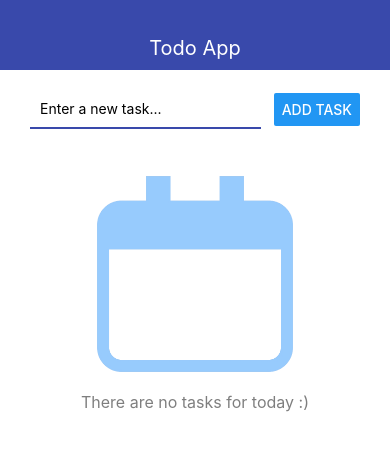
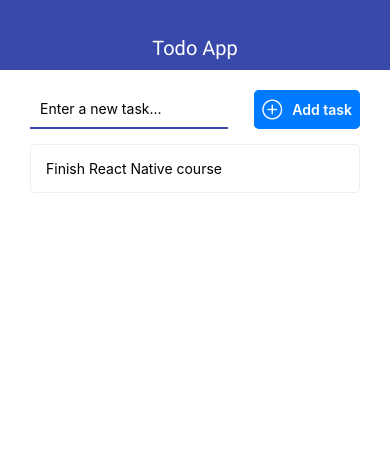
Before and after one commit to AlexanderK27/practice--react-native-todo, a React Native app: screen / in a window 390 px wide. Shown: the top 450 px of the page. Built offline with nearby package versions, Linux system fonts and the light colour scheme.

Commit message:
Add fonts and icons

```diff
--- a/App.js
+++ b/App.js
@@ -1,12 +1,35 @@
 import React, { useState } from 'react';
 import { StyleSheet, View, Alert } from 'react-native';
+import * as Font from 'expo-font'
+import { AppLoading } from 'expo'
+
 import { Navbar } from './src/components/Navbar';
 import { MainScreen } from './src/screens/MainScreen';
 import { TodoScreen } from './src/screens/TodoScreen';
 
+async function loadApplication() {
+    await Font.loadAsync({
+        'roboto-regular': require('./assets/fonts/Roboto-Regular.ttf'),
+        'roboto-bold': require('./assets/fonts/Roboto-Bold.ttf')
+    })
+}
+
 export default function App() {
+    const [isReady, setIsReady] = useState(false)
     const [todoId, setTodoId] = useState(null)
-    const [todos, setTodos] = useState([])
+    const [todos, setTodos] = useState([
+        {id: '24235', title: 'Finish React Native course'}
+    ])
+
+    if(!isReady) {
+        return (
+            <AppLoading
+                startAsync={loadApplication}
+                onError={err => console.log(err)}
+                onFinish={() => setIsReady(true)}
+            />
+        )
+    }
 
     const addTodo = (title) => {
         setTodos(prev => [
--- a/package.json
+++ b/package.json
@@ -8,7 +8,9 @@
     "eject": "expo eject"
   },
   "dependencies": {
+    "@expo/vector-icons": "^10.2.0",
     "expo": "~37.0.3",
+    "expo-font": "^8.1.1",
     "react": "~16.9.0",
     "react-dom": "~16.9.0",
     "react-native": "https://github.com/expo/react-native/archive/sdk-37.0.1.tar.gz",
--- a/src/components/AddTodo.js
+++ b/src/components/AddTodo.js
@@ -1,5 +1,6 @@
 import React, { useState } from 'react'
 import {View, TextInput, Button, StyleSheet, Alert} from 'react-native'
+import { AntDesign } from '@expo/vector-icons';
 import { THEME } from '../theme'
 
 export const AddTodo = ({onSubmit}) => {
@@ -24,7 +25,9 @@ export const AddTodo = ({onSubmit}) => {
                 autoCorrect={false}
                 autoCapitalize='none'
             />
-            <Button title="Add task" onPress={pressHandler}/>
+            <AntDesign.Button name="pluscircleo" onPress={pressHandler}>
+                Add task
+            </AntDesign.Button>
         </View>
     )
 }
@@ -37,7 +40,7 @@ const styles = StyleSheet.create({
         marginBottom: 15
     },
     input: {
-        width: '70%',
+        width: '60%',
         padding: 10,
         borderStyle: 'solid',
         borderBottomWidth: 2,
--- a/src/components/EditModal.js
+++ b/src/components/EditModal.js
@@ -1,6 +1,7 @@
 import React, { useState } from 'react'
-import { View, Modal, TextInput, Button, StyleSheet, Alert } from 'react-native'
+import { View, Modal, TextInput, StyleSheet, Alert } from 'react-native'
 import { THEME } from '../theme'
+import { AppButton } from '../components/ui/AppButton'
 
 export const EditModal = ({ visible, onCancel, value, onSave }) => {
     const [title, setTitle] = useState(value)
@@ -26,16 +27,12 @@ export const EditModal = ({ visible, onCancel, value, onSave }) => {
                     maxLength={64}
                 />
                 <View style={styles.buttons}>
-                    <Button
-                        title="Cancel"
-                        onPress={onCancel}
-                        color={THEME.GREY_COLOR}
-                    />
-                    <Button
-                        title="Save changes"
-                        onPress={saveHandler}
-                        color={THEME.DANGER_COLOR}
-                    />
+                    <AppButton onPress={onCancel} color={THEME.DANGER_COLOR}>
+                        Cancel
+                    </AppButton>
+                    <AppButton onPress={saveHandler}>
+                        Save changes
+                    </AppButton>
                 </View>
             </View>
         </Modal>
--- a/src/components/Navbar.js
+++ b/src/components/Navbar.js
@@ -1,11 +1,13 @@
 import React from 'react'
-import {View, Text, StyleSheet} from 'react-native'
+import {View, StyleSheet} from 'react-native'
+
 import { THEME } from '../theme'
+import { AppText } from '../components/ui/AppText'
 
 export const Navbar = ({ title }) => {
     return (
         <View style={styles.navbar}>
-            <Text style={styles.text}>{title}</Text>
+            <AppText style={styles.text}>{title}</AppText>
         </View>
     )
 }
--- /dev/null
+++ b/src/components/ui/AppButton.js
@@ -0,0 +1,30 @@
+import React from 'react'
+import { View, TouchableOpacity, StyleSheet } from 'react-native'
+import { AppTextBold } from './AppTextBold'
+import { THEME } from '../../theme'
+
+export const AppButton = ({ children, onPress, color = THEME.MAIN_COLOR }) => {
+    return (
+        <TouchableOpacity onPress={onPress} activeOpacity={0.7}>
+            <View style={{...styles.button, backgroundColor: color}}>
+                <AppTextBold style={styles.text}>
+                    {children}
+                </AppTextBold>
+            </View>
+        </TouchableOpacity>
+    )
+}
+
+const styles = StyleSheet.create({
+    button: {
+        paddingHorizontal: 20,
+        paddingVertical: 10,
+        borderRadius: 5,
+        flexDirection: 'row',
+        alignItems: 'center',
+        justifyContent: 'center'
+    },
+    text: {
+        color: '#fff'
+    }
+})
--- /dev/null
+++ b/src/components/ui/AppText.js
@@ -0,0 +1,16 @@
+import React from 'react'
+import { Text, StyleSheet } from 'react-native'
+
+export const AppText = props => {
+    return (
+        <Text style={{...styles.default, ...props.style}}>
+            {props.children}
+        </Text>
+    )
+}
+
+const styles = StyleSheet.create({
+    default: {
+        fontFamily: 'roboto-regular'
+    }
+})
--- /dev/null
+++ b/src/components/ui/AppTextBold.js
@@ -0,0 +1,16 @@
+import React from 'react'
+import { Text, StyleSheet } from 'react-native'
+
+export const AppTextBold = props => {
+    return (
+        <Text style={{...styles.default, ...props.style}}>
+            {props.children}
+        </Text>
+    )
+}
+
+const styles = StyleSheet.create({
+    default: {
+        fontFamily: 'roboto-bold'
+    }
+})
--- a/src/screens/MainScreen.js
+++ b/src/screens/MainScreen.js
@@ -1,7 +1,9 @@
 import React from 'react'
-import { View, StyleSheet, FlatList, Image, Text } from 'react-native'
+import { View, StyleSheet, FlatList, Image } from 'react-native'
+
 import { AddTodo } from '../components/AddTodo'
 import { Todo } from '../components/Todo'
+import { AppText } from '../components/ui/AppText'
 
 export const MainScreen = ({todos, addTodo, openTodo, removeTodo}) => {
     let content = (
@@ -21,7 +23,7 @@ export const MainScreen = ({todos, addTodo, openTodo, removeTodo}) => {
                     style={styles.image}
                     source={require('../../assets/no-items.png')}
                 />
-                <Text style={{fontSize: 16}}>There are no tasks for today :)</Text>
+                <AppText style={{fontSize: 16}}>There are no tasks for today :)</AppText>
             </View>
         )
     }
--- a/src/screens/TodoScreen.js
+++ b/src/screens/TodoScreen.js
@@ -1,8 +1,12 @@
 import React, { useState } from 'react'
-import { View, Text, StyleSheet, Button } from 'react-native'
+import { View, StyleSheet } from 'react-native'
+import { FontAwesome, Entypo, MaterialCommunityIcons } from '@expo/vector-icons'
+
 import { THEME } from '../theme'
 import { AppCard } from '../components/ui/AppCard'
 import { EditModal } from '../components/EditModal'
+import { AppText } from '../components/ui/AppText'
+import { AppButton } from '../components/ui/AppButton'
 
 export const TodoScreen = ({todo, goBack, onRemove, onEdit}) => {
     const [modal, setModal] = useState(false)
@@ -17,23 +21,27 @@ export const TodoScreen = ({todo, goBack, onRemove, onEdit}) => {
             <EditModal value={todo.title} visible={modal} onCancel={() => setModal(false)} onSave={editTodoTitle} />
 
             <AppCard style={styles.card}>
-                <Text style={styles.title}>{todo.title}</Text>
-                <Button title="Edit" onPress={() => setModal(true)}/>
+                <AppText style={styles.title}>{todo.title}</AppText>
+                <AppButton onPress={() => setModal(true)}>
+                    <FontAwesome name="edit" size={20} />
+                </AppButton>
             </AppCard>
             <View style={styles.buttons}>
                 <View style={styles.button}>
-                    <Button
-                        title="Go back"
+                    <AppButton
                         onPress={goBack}
                         color={THEME.GREY_COLOR}
-                    />
+                    >
+                        <Entypo name="back" size={20} color="#fff" />
+                    </AppButton>
                 </View>
                 <View style={styles.button}>
-                    <Button
-                        title="Delete"
+                    <AppButton
                         onPress={onRemove.bind(null, todo.id)}
                         color={THEME.DANGER_COLOR}
-                    />
+                    >
+                        <MaterialCommunityIcons name="delete-circle-outline" size={20} color="#fff" />
+                    </AppButton>
                 </View>
             </View>
         </View>
```
Also changed, not shown: assets/fonts/Roboto-Bold.ttf (added), assets/fonts/Roboto-Regular.ttf (added).
